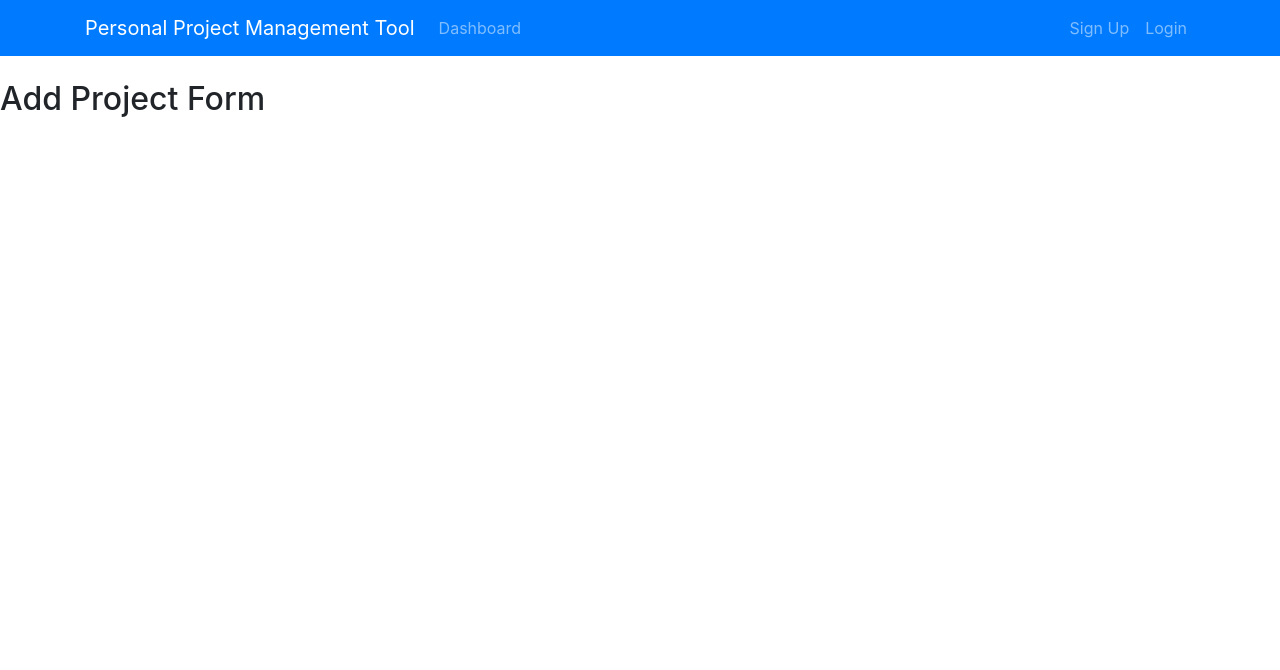
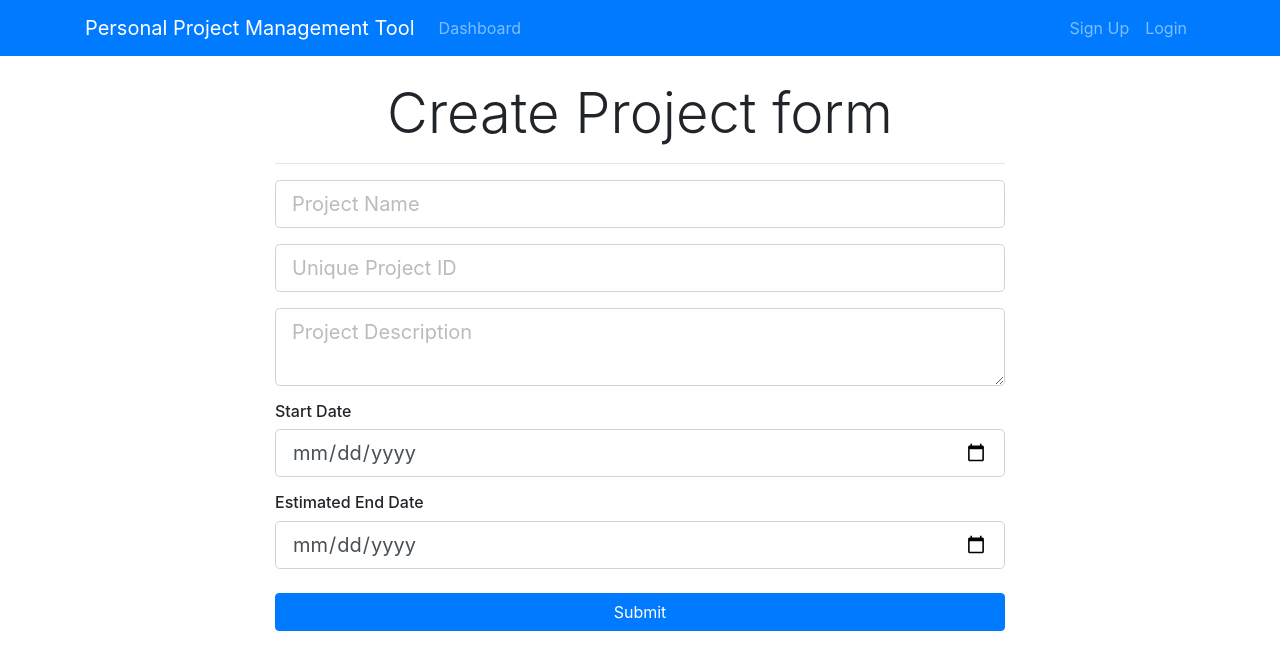
Before and after one commit to SariSabouh/spring-react-starter, a React (Create React App) app in the folder spring-react-start-client/: page /addProject in a window 1280 px wide. Shown: the top 670 px of the page. Built offline with nearby package versions, Linux system fonts and the light colour scheme.

Commit message:
added basic form

```diff
--- a/spring-react-start-client/src/containers/project/AddProject.jsx
+++ b/spring-react-start-client/src/containers/project/AddProject.jsx
@@ -1,10 +1,66 @@
 import React, { Component } from 'react'
 
 class AddProject extends Component {
+    constructor() {
+        super()
+
+        this.state = {
+            projectName: '',
+            projectIdentifier: '',
+            description: '',
+            start_date: '',
+            end_date: ''
+        }
+
+        this.onChange = this.onChange.bind(this)
+        this.onSubmit = this.onSubmit.bind(this)
+    }
+
+    onChange(e) {
+        this.setState({[e.target.name]: e.target.value})
+    }
+
+    onSubmit(e) {
+        e.preventDefault()
+        const newProject = {...this.state}
+        console.log(newProject);
+    }
+
     render() {
+        const {projectName, projectIdentifier, description, start_date, end_date} = this.state
         return (
             <div className="t-add-project">
-                <h2>Add Project Form</h2>
+                <div className="container">
+                    <div className="row">
+                        <div className="col-md-8 m-auto">
+                            <h5 className="display-4 text-center">Create Project form</h5>
+                            <hr />
+                            <form onSubmit={this.onSubmit}>
+                                <div className="form-group">
+                                    <input type="text" className="form-control form-control-lg " placeholder="Project Name"
+                                        name="projectName" value={projectName} onChange={this.onChange} />
+                                </div>
+                                <div className="form-group">
+                                    <input type="text" className="form-control form-control-lg" placeholder="Unique Project ID"
+                                        name="projectIdentifier" value={projectIdentifier} onChange={this.onChange} />
+                                </div>
+                                <div className="form-group">
+                                    <textarea className="form-control form-control-lg" placeholder="Project Description" name="description" value={description} onChange={this.onChange} />
+                                </div>
+                                <h6>Start Date</h6>
+                                <div className="form-group">
+                                    <input type="date" className="form-control form-control-lg" name="start_date" value={start_date} onChange={this.onChange} />
+                                </div>
+                                <h6>Estimated End Date</h6>
+                                <div className="form-group">
+                                    <input type="date" className="form-control form-control-lg" name="end_date" value={end_date} onChange={this.onChange} />
+                                </div>
+
+                                <input type="submit" className="btn btn-primary btn-block mt-4" />
+                            </form>
+                        </div>
+                    </div>
+                </div>
             </div>
         )
     }
```
